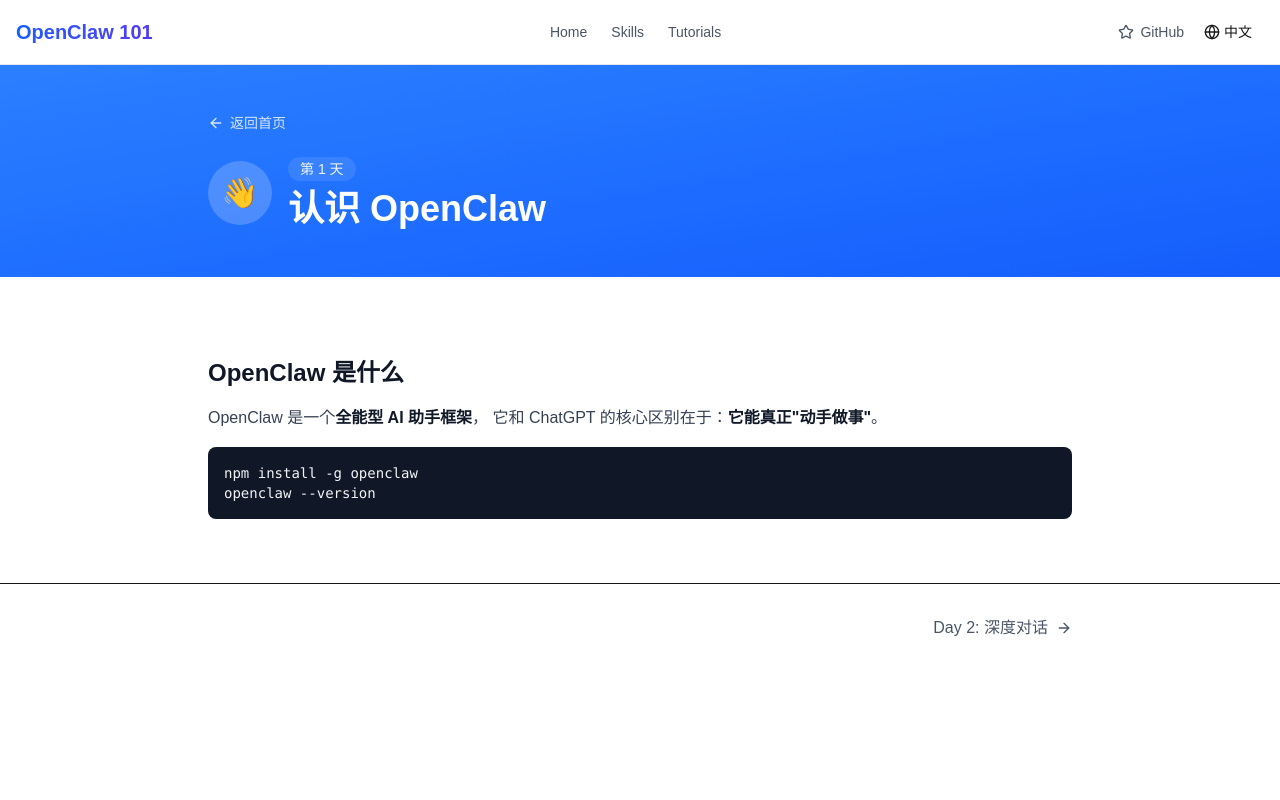
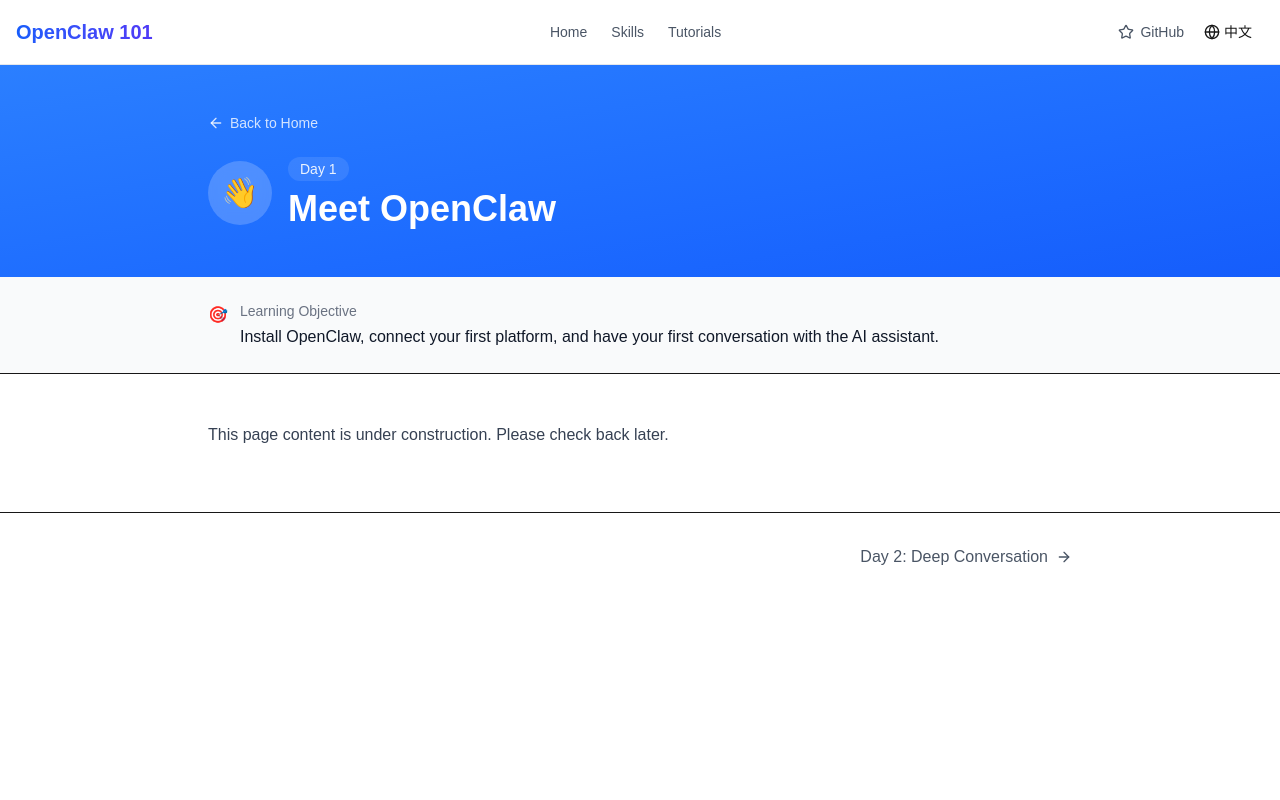
Before and after one commit to moonye6/openclaw101, a Next.js app: page /en/learn/1 in a window 1280 px wide. Shown: the top 800 px of the page. Built offline with nearby package versions, Linux system fonts and the light colour scheme.

Commit message:
fix: simplify dynamic route with explicit typing

```diff
--- a/src/app/[locale]/learn/1/page.tsx
+++ /dev/null
@@ -1,70 +0,0 @@
-import { Metadata } from 'next';
-import { ArrowLeft, ArrowRight, BookOpen } from 'lucide-react';
-import { Link } from '@/i18n/routing';
-
-export const metadata: Metadata = {
-  title: 'Day 1: 认识 OpenClaw — OpenClaw 101',
-};
-
-export default function LearnDay1Page() {
-  return (
-    <div className="min-h-screen bg-white">
-      <section className="py-12 bg-gradient-to-br from-blue-500 to-blue-600">
-        <div className="container mx-auto px-4 max-w-4xl">
-          <Link
-            href="/"
-            className="inline-flex items-center gap-1.5 text-sm text-white/80 hover:text-white transition-colors mb-6"
-          >
-            <ArrowLeft className="w-4 h-4" />
-            返回首页
-          </Link>
-
-          <div className="flex items-center gap-4">
-            <div className="flex-shrink-0 w-16 h-16 rounded-full bg-white/20 backdrop-blur-sm flex items-center justify-center text-3xl">
-              👋
-            </div>
-            <div>
-              <div className="flex items-center gap-3 mb-2">
-                <span className="text-sm font-medium text-white/90 bg-white/10 px-3 py-0.5 rounded-full">
-                  第 1 天
-                </span>
-              </div>
-              <h1 className="text-3xl md:text-4xl font-bold text-white">
-                认识 OpenClaw
-              </h1>
-            </div>
-          </div>
-        </div>
-      </section>
-
-      <section className="py-12">
-        <div className="container mx-auto px-4 max-w-4xl">
-          <div className="prose prose-gray max-w-none">
-            <h2 className="text-2xl font-bold text-gray-900 mt-8 mb-4">OpenClaw 是什么</h2>
-            <p className="text-gray-700 leading-relaxed mb-4">
-              OpenClaw 是一个<strong className="font-semibold text-gray-900">全能型 AI 助手框架</strong>，
-              它和 ChatGPT 的核心区别在于：<strong className="font-semibold text-gray-900">它能真正"动手做事"</strong>。
-            </p>
-            <pre className="bg-gray-900 text-gray-100 rounded-lg p-4 overflow-x-auto my-4 text-sm">
-              <code>{`npm install -g openclaw\nopenclaw --version`}</code>
-            </pre>
-          </div>
-        </div>
-      </section>
-
-      <section className="py-8 bg-white border-t">
-        <div className="container mx-auto px-4 max-w-4xl">
-          <div className="flex justify-end items-center">
-            <Link
-              href="/learn/2"
-              className="flex items-center gap-2 text-gray-600 hover:text-gray-900 transition-colors"
-            >
-              <span>Day 2: 深度对话</span>
-              <ArrowRight className="w-4 h-4" />
-            </Link>
-          </div>
-        </div>
-      </section>
-    </div>
-  );
-}
--- a/src/app/[locale]/learn/[day]/page.tsx
+++ b/src/app/[locale]/learn/[day]/page.tsx
@@ -3,28 +3,87 @@
 import { ArrowLeft, ArrowRight, BookOpen } from 'lucide-react';
 import { Link } from '@/i18n/routing';
 
-// Simple static data
-const learningDays = [
-  { day: 1, title: "认识 OpenClaw", titleEn: "Meet OpenClaw", emoji: "👋", color: "from-blue-500 to-blue-600" },
-  { day: 2, title: "深度对话", titleEn: "Deep Conversation", emoji: "💬", color: "from-violet-500 to-violet-600" },
-  { day: 3, title: "文件与代码", titleEn: "Files & Code", emoji: "📁", color: "from-emerald-500 to-emerald-600" },
-  { day: 4, title: "网络能力", titleEn: "Web Capabilities", emoji: "🌐", color: "from-orange-500 to-orange-600" },
-  { day: 5, title: "技能扩展", titleEn: "Skill Extensions", emoji: "🔧", color: "from-pink-500 to-pink-600" },
-  { day: 6, title: "自动化", titleEn: "Automation", emoji: "⏰", color: "from-cyan-500 to-cyan-600" },
-  { day: 7, title: "进阶技术", titleEn: "Advanced Techniques", emoji: "🚀", color: "from-indigo-500 to-indigo-600" },
+// Simple static data for each day
+const learningDaysData = [
+  {
+    day: 1,
+    title: "认识 OpenClaw",
+    titleEn: "Meet OpenClaw",
+    emoji: "👋",
+    color: "from-blue-500 to-blue-600",
+    objective: "安装 OpenClaw，连接第一个平台，与 AI 助手进行第一次对话。",
+    objectiveEn: "Install OpenClaw, connect your first platform, and have your first conversation with the AI assistant."
+  },
+  {
+    day: 2,
+    title: "深度对话",
+    titleEn: "Deep Conversation",
+    emoji: "💬",
+    color: "from-violet-500 to-violet-600",
+    objective: "掌握对话技巧：上下文管理、多轮对话、人设定制。",
+    objectiveEn: "Master conversation skills: context management, multi-turn dialogue, persona customization."
+  },
+  {
+    day: 3,
+    title: "文件与代码",
+    titleEn: "Files & Code",
+    emoji: "📁",
+    color: "from-emerald-500 to-emerald-600",
+    objective: "让 AI 处理文件：读取文档、编写代码、运行脚本。",
+    objectiveEn: "Let AI handle files: read documents, write code, run scripts."
+  },
+  {
+    day: 4,
+    title: "网络能力",
+    titleEn: "Web Capabilities",
+    emoji: "🌐",
+    color: "from-orange-500 to-orange-600",
+    objective: "解锁网络能力：搜索互联网、抓取网页、调用 API。",
+    objectiveEn: "Unlock web capabilities: search the internet, scrape webpages, call APIs."
+  },
+  {
+    day: 5,
+    title: "技能扩展",
+    titleEn: "Skill Extensions",
+    emoji: "🔧",
+    color: "from-pink-500 to-pink-600",
+    objective: "从 ClawHub 安装社区技能扩展能力。",
+    objectiveEn: "Install community skills from ClawHub to extend capabilities."
+  },
+  {
+    day: 6,
+    title: "自动化",
+    titleEn: "Automation",
+    emoji: "⏰",
+    color: "from-cyan-500 to-cyan-600",
+    objective: "设置定时任务、心跳检查、主动提醒。",
+    objectiveEn: "Set up scheduled tasks, heartbeat checks, and proactive reminders."
+  },
+  {
+    day: 7,
+    title: "进阶技术",
+    titleEn: "Advanced Techniques",
+    emoji: "🚀",
+    color: "from-indigo-500 to-indigo-600",
+    objective: "掌握多智能体协作、浏览器控制、自定义技能开发。",
+    objectiveEn: "Master multi-agent collaboration, browser control, and custom skill development."
+  },
 ];
 
 export async function generateStaticParams() {
-  return learningDays.map((day) => ({ day: String(day.day) }));
+  // Return array of { day: "1" }, { day: "2" }, etc.
+  return [1, 2, 3, 4, 5, 6, 7].map((d) => ({ day: String(d) }));
 }
 
-export async function generateMetadata({
-  params,
-}: {
+type Props = {
   params: Promise<{ locale: string; day: string }>;
-}): Promise<Metadata> {
+};
+
+export async function generateMetadata({ params }: Props): Promise<Metadata> {
   const { locale, day } = await params;
-  const learningDay = learningDays.find(d => d.day === Number(day));
+  const dayNum = parseInt(day, 10);
+  const learningDay = learningDaysData.find(d => d.day === dayNum);
+
   if (!learningDay) return {};
 
   const isZh = locale === 'zh';
@@ -35,13 +94,10 @@
   };
 }
 
-export default async function LearningDayPage({
-  params,
-}: {
-  params: Promise<{ locale: string; day: string }>;
-}) {
+export default async function LearningDayPage({ params }: Props) {
   const { locale, day } = await params;
-  const learningDay = learningDays.find(d => d.day === Number(day));
+  const dayNum = parseInt(day, 10);
+  const learningDay = learningDaysData.find(d => d.day === dayNum);
 
   if (!learningDay) {
     notFound();
@@ -49,9 +105,10 @@
 
   const isZh = locale === 'zh';
   const title = isZh ? learningDay.title : learningDay.titleEn;
+  const objective = isZh ? learningDay.objective : learningDay.objectiveEn;
 
-  const prevDay = learningDay.day > 1 ? learningDays.find(d => d.day === learningDay.day - 1) : null;
-  const nextDay = learningDay.day < 7 ? learningDays.find(d => d.day === learningDay.day + 1) : null;
+  const prevDay = learningDay.day > 1 ? learningDaysData.find(d => d.day === learningDay.day - 1) : null;
+  const nextDay = learningDay.day < 7 ? learningDaysData.find(d => d.day === learningDay.day + 1) : null;
 
   return (
     <div className="min-h-screen bg-white">
@@ -84,6 +141,21 @@
         </div>
       </section>
 
+      {/* Objective */}
+      <section className="py-6 bg-gray-50 border-b">
+        <div className="container mx-auto px-4 max-w-4xl">
+          <div className="flex items-start gap-3">
+            <div className="w-5 h-5 text-blue-600 flex-shrink-0 mt-0.5">🎯</div>
+            <div>
+              <h2 className="text-sm font-medium text-gray-500 mb-1">
+                {isZh ? '学习目标' : 'Learning Objective'}
+              </h2>
+              <p className="text-gray-900">{objective}</p>
+            </div>
+          </div>
+        </div>
+      </section>
+
       {/* Content placeholder */}
       <section className="py-12">
         <div className="container mx-auto px-4 max-w-4xl">
@@ -92,11 +164,6 @@
               {isZh
                 ? '此页面内容正在建设中，请稍后再访问。'
                 : 'This page content is under construction. Please check back later.'}
-            </p>
-            <p className="text-gray-700 leading-relaxed mb-4">
-              {isZh
-                ? '您可以在首页查看完整的学习路径概览，或浏览我们的教程资源。'
-                : 'You can view the learning path overview on the homepage, or browse our tutorial resources.'}
             </p>
           </div>
         </div>
```
